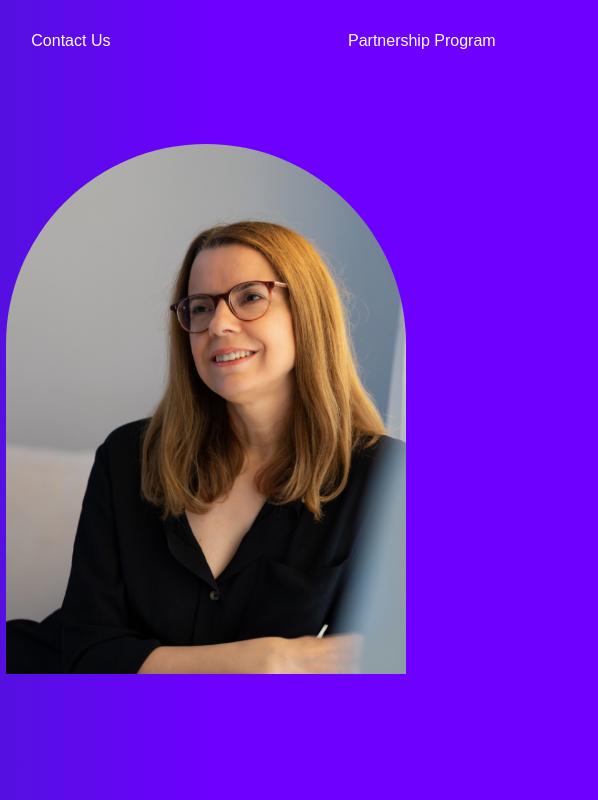
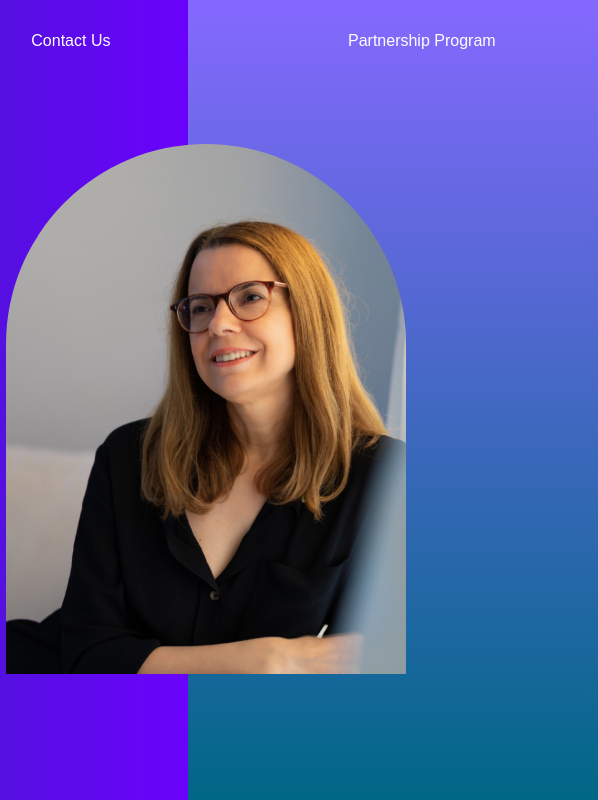
Before and after one commit to shubhamdevs/web-development-project1, a plain HTML site: page index.html in a window 1280 px wide. Shown: the full height of the page, 682-1280 px from the left. Drawn offline with Linux system fonts and the light colour scheme.

Commit message:
add gradient effect behind the feature image

```diff
--- a/index.html
+++ b/index.html
@@ -24,6 +24,7 @@
             <button>See the Plans</button>
         </div>
         <img src="images/image.png" class="feature-img">
+        <div class="side-bar"></div>
        </div>
 
 
--- a/style.css
+++ b/style.css
@@ -87,3 +87,14 @@ nav a {
     border-top-right-radius: 200px;
     border-top-left-radius: 200px;
 }
+
+.side-bar {
+    position: absolute;
+    top: 0;
+    right: 0;
+    width: 32%;
+    height: 100%;
+    background: linear-gradient(#8569ff, #006786);
+    z-index: 1;
+
+}
```
